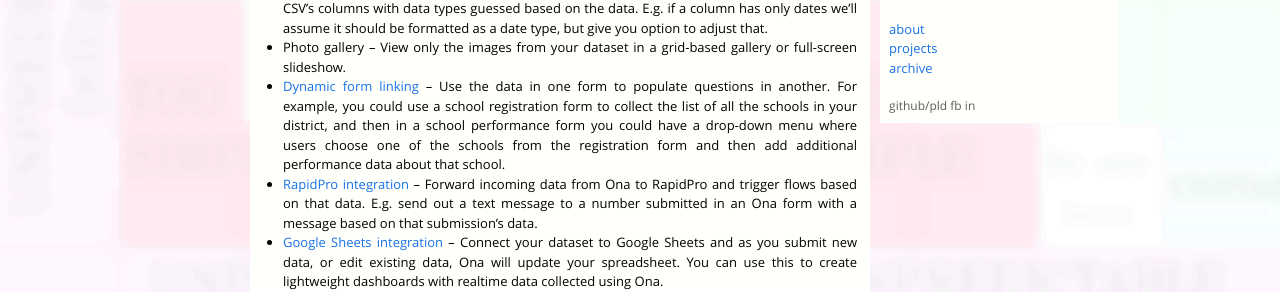
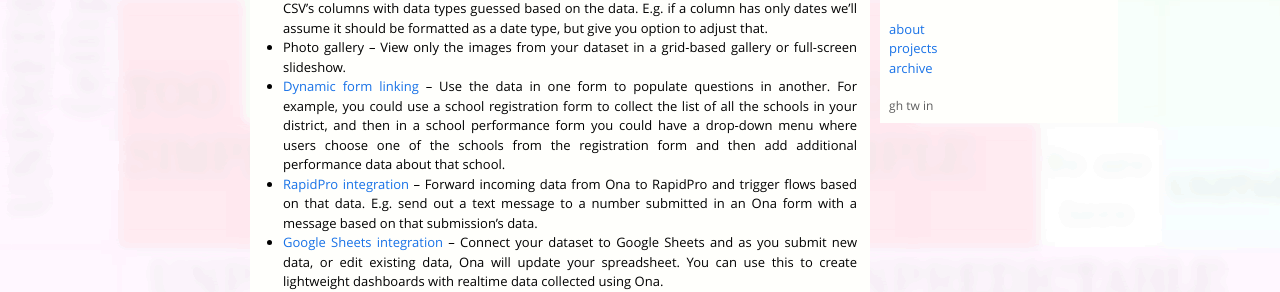
Before and after one commit to pld/pld.github.io, a Jekyll site: the page built from index.html, in a window 1280 px wide and 900 px high. Shown: the part 296-588 px from the top of the window. Built offline with Jekyll 4.4.1, drawn with Linux system fonts in a browser that asks for light colours; Markdown is read by kramdown in place of the engine named in the settings; the list of posts is cut into pages by our own code.

Commit message:
replace fb w/tw

```diff
--- a/_layouts/default.html
+++ b/_layouts/default.html
@@ -21,8 +21,8 @@
     <a href="/projects">projects</a><br/>
     <a href="/archive">archive</a><br/><br/>
     <div class="subscribe">
-        <a href="https://github.com/pld">github/pld</a>
-        <a href="https://facebook.com/peetldee">fb</a>
+        <a href="https://github.com/pld">gh</a>
+        <a href="https://twitter.com/peetldee">tw</a>
         <a href="https://www.linkedin.com/in/peterlubelldoughtie">in</a><br/>
     </div>
   </div>
```
